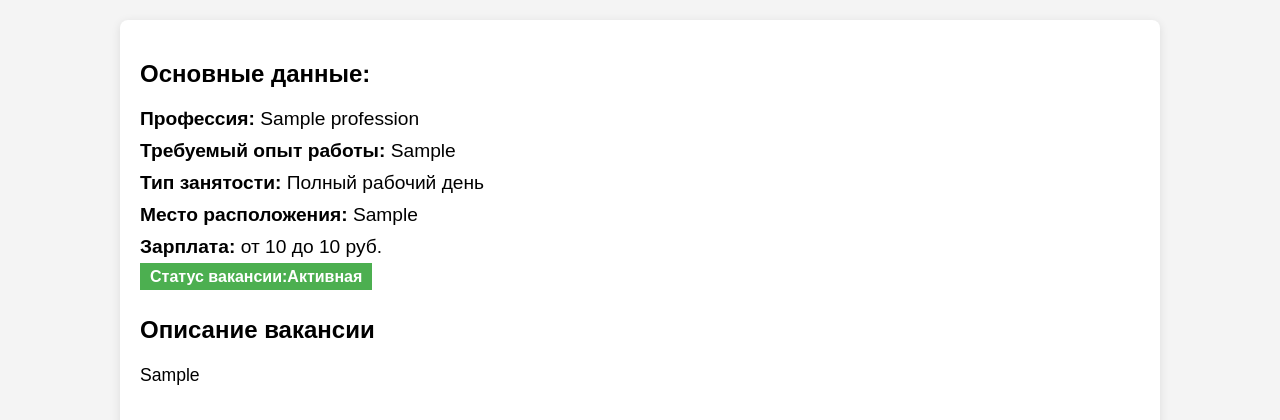
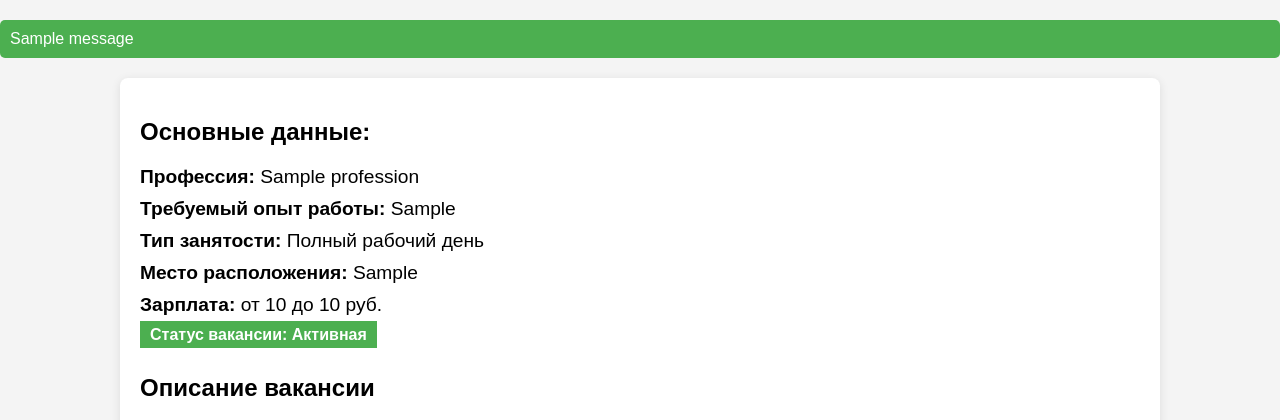
Before and after one commit to zhumka/HiredUp, a Django app: template work/templates/work/vacancy_detail.html in a window 1280 px wide. Shown: the part 170-590 px from the top of the page. Run offline with Django 5.2, Linux system fonts and the light colour scheme; tables that the repository leaves empty hold one stand-in row (values such as "Sample post"); the template is opened without the code that fills it: values that come from a table or form of the project are taken from there, most other values are stand-ins (such as "Sample title", 1, 10 or a date in 2020); one stand-in notice (Sample message) is shown; parts of the project's set-up code (start-up, migrations or seed data) failed here and were passed over.

Commit message:
добавил обработку сообщений и кнопку отклика

```diff
--- a/work/templates/work/vacancy_detail.html
+++ b/work/templates/work/vacancy_detail.html
@@ -26,6 +26,15 @@
         <h1>{{ vacancy.title }}</h1>
     </header>
 
+    <!-- Блок для отображения сообщений -->
+    <div class="messages">
+        {% for message in messages %}
+            <div class="message {{ message.tags }}">
+                {{ message }}
+            </div>
+        {% endfor %}
+    </div>
+
     <section class="vacancy-detail">
         <div class="vacancy-header">
             <h2>Основные данные:</h2>
@@ -36,7 +45,7 @@
             <p><strong>Зарплата:</strong> от {{ vacancy.salary_min }} до {{ vacancy.salary_max }} руб.</p>
             <div class="vacancy-status">
                 <span class="status {% if vacancy.is_active %}active{% else %}inactive{% endif %}">
-                    {% if vacancy.is_active %}Статус вакансии:Активная{% else %}Статус вакансии:Не активная{% endif %}
+                    {% if vacancy.is_active %}Статус вакансии: Активная{% else %}Статус вакансии: Не активная{% endif %}
                 </span>
             </div>
         </div>
@@ -62,6 +71,17 @@
         <div class="vacancy-back">
             <a href="{% url 'home' %}" class="button-back">Назад</a>
         </div>
+
+        {% if user.user_type.user_type == 'job_seeker' %}
+            {% if not existing_application %}
+                <form method="post" action="{% url 'apply_to_vacancy' vacancy.id %}">
+                    {% csrf_token %}
+                    <button type="submit" class="btn btn-primary">Откликнуться на вакансию</button>
+                </form>
+            {% else %}
+                <button class="btn btn-secondary" disabled>Вы уже откликнулись на эту вакансию</button>
+            {% endif %}
+        {% endif %}
     </section>
 </body>
 </html>
```
